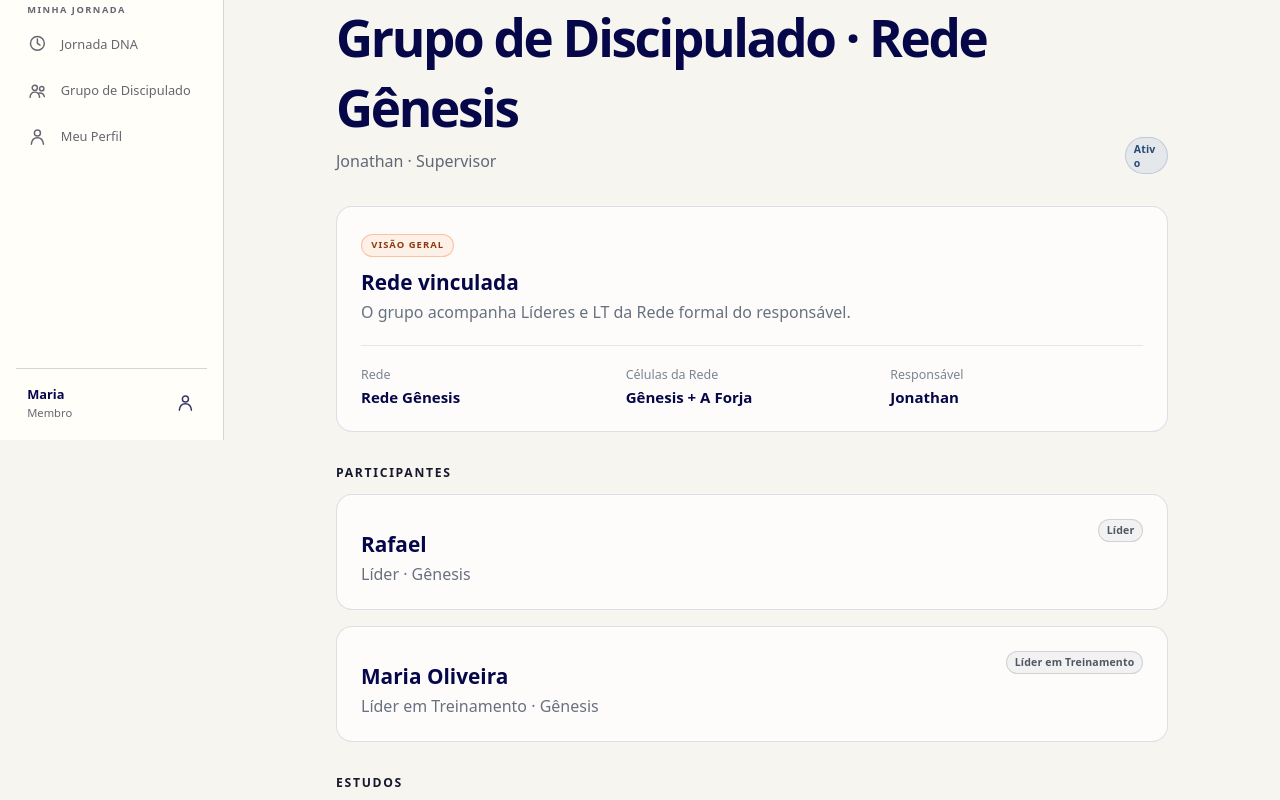
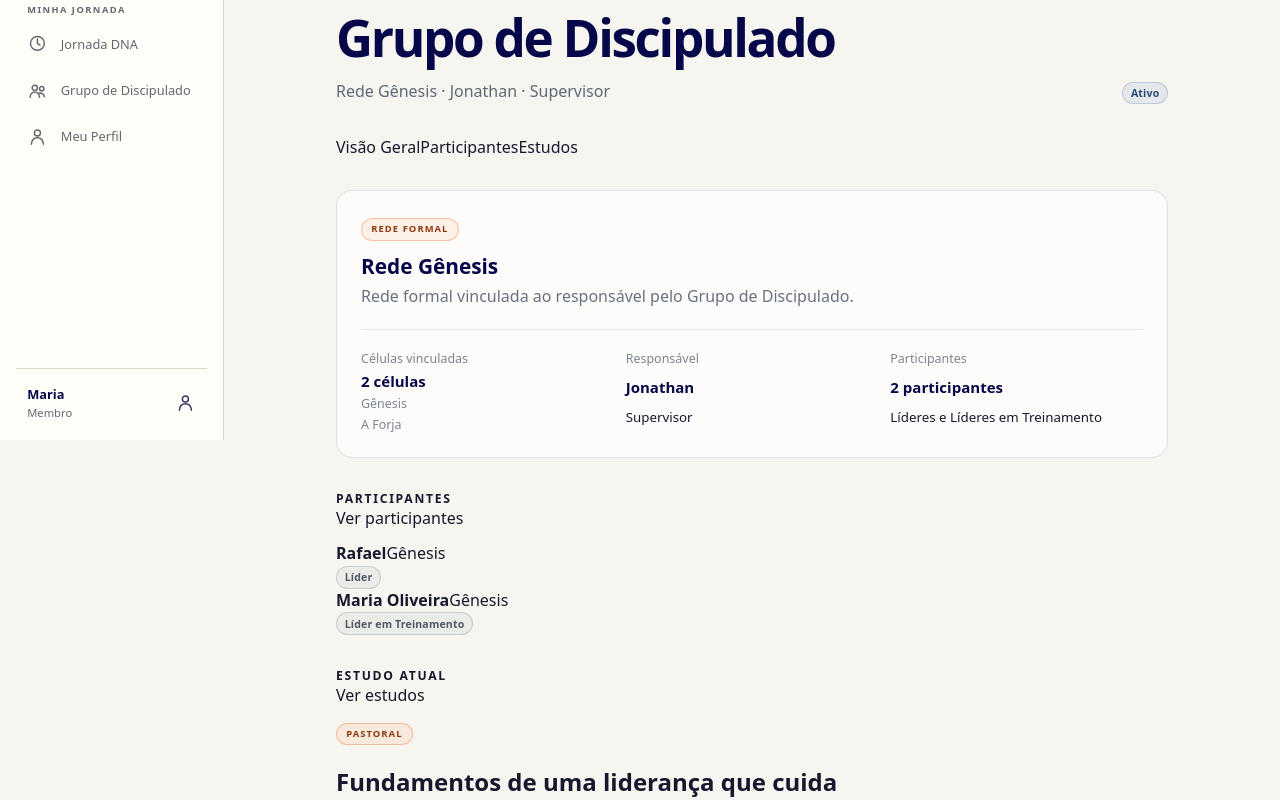
Before and after one commit to hiltonferreira/portal-novaigrejabatista, a Next.js app: page /pastor/grupos-de-discipulado/discipleship-genesis in a window 1280 px wide. Shown: the part 360-1160 px from the top of the page. Built offline with nearby package versions, Linux system fonts and the light colour scheme.

Commit message:
refine discipleship group workspace

```diff
--- a/app/pastor/grupos-de-discipulado/[groupId]/page.tsx
+++ b/app/pastor/grupos-de-discipulado/[groupId]/page.tsx
@@ -4,15 +4,34 @@ import { ContextTag, StatusTag } from "@/components/portal-patterns";
 import { discipleshipGroupsMock } from "@/data/discipleship-groups";
 import styles from "../discipleship-groups.module.css";
 
-export default async function DiscipleshipGroupPage({ params }: { params: Promise<{ groupId: string }> }) {
+type GroupSection = "visao-geral" | "participantes" | "estudos";
+
+export default async function DiscipleshipGroupPage({ params, searchParams }: { params: Promise<{ groupId: string }>; searchParams: Promise<{ secao?: string }> }) {
   const { groupId } = await params;
+  const { secao } = await searchParams;
   const group = discipleshipGroupsMock.find((item) => item.id === groupId);
   if (!group) notFound();
+  const active: GroupSection = secao === "participantes" || secao === "estudos" ? secao : "visao-geral";
+  const href = (section: GroupSection) => `/pastor/grupos-de-discipulado/${group.id}?secao=${section}`;
+  const currentStudy = group.studies[0];
+
   return <main className={styles.page}>
     <Link className={styles.back} href="/pastor/grupos-de-discipulado">← Voltar para Grupos de Discipulado</Link>
-    <header className={styles.heading}><div><p className={styles.eyebrow}>Grupo de discipulado</p><h1>{group.name}</h1><p>{group.leaderName} · {group.leaderRole}</p></div><StatusTag tone="progress">{group.status}</StatusTag></header>
-    <section className={styles.card}><div className={styles.cardTop}><div><ContextTag>Visão Geral</ContextTag><h2>Rede vinculada</h2><p>O grupo acompanha Líderes e LT da Rede formal do responsável.</p></div></div><div className={styles.meta}><div><span>Rede</span><strong>{group.networkName}</strong></div><div><span>Células da Rede</span><strong>{group.networkCells.join(" + ")}</strong></div><div><span>Responsável</span><strong>{group.leaderName}</strong></div></div></section>
-    <section className={styles.section}><p className={styles.eyebrow}>Participantes</p><div className={styles.list}>{group.participants.map((person)=><article className={styles.card} key={person.name}><div className={styles.cardTop}><div><h2>{person.name}</h2><p>{person.role} · {person.cellName}</p></div><StatusTag tone="neutral">{person.role}</StatusTag></div></article>)}</div></section>
-    <section className={styles.section}><p className={styles.eyebrow}>Estudos</p><div className={styles.list}>{group.studies.map((study)=><article className={styles.card} key={study.title}><div className={styles.cardTop}><div><ContextTag>{study.source}</ContextTag><h2>{study.title}</h2><p>{study.source === "Pastoral" ? "Conteúdo recebido da liderança pastoral para aplicação no grupo." : "Conteúdo criado especificamente pelo responsável deste grupo."}</p></div></div></article>)}</div></section>
+    <header className={styles.heading}><div><p className={styles.eyebrow}>Grupo de discipulado</p><h1>Grupo de Discipulado</h1><p>{group.networkName} · {group.leaderName} · {group.leaderRole}</p></div><StatusTag tone="progress">{group.status}</StatusTag></header>
+    <nav className={styles.tabs} aria-label="Áreas do Grupo de Discipulado">
+      <Link className={active === "visao-geral" ? styles.activeTab : undefined} href={href("visao-geral")}>Visão Geral</Link>
+      <Link className={active === "participantes" ? styles.activeTab : undefined} href={href("participantes")}>Participantes</Link>
+      <Link className={active === "estudos" ? styles.activeTab : undefined} href={href("estudos")}>Estudos</Link>
+    </nav>
+
+    {active === "visao-geral" && <>
+      <section className={styles.card}><div className={styles.cardTop}><div><ContextTag>Rede formal</ContextTag><h2>{group.networkName}</h2><p>Rede formal vinculada ao responsável pelo Grupo de Discipulado.</p></div></div><div className={styles.meta}><div><span>Células vinculadas</span><strong>{group.networkCells.length} células</strong><div className={styles.chips}>{group.networkCells.map((cell)=><span key={cell}>{cell}</span>)}</div></div><div><span>Responsável</span><strong>{group.leaderName}</strong><small>{group.leaderRole}</small></div><div><span>Participantes</span><strong>{group.participants.length} participantes</strong><small>Líderes e Líderes em Treinamento</small></div></div></section>
+      <section className={styles.section}><div className={styles.sectionTitle}><p className={styles.eyebrow}>Participantes</p><Link href={href("participantes")}>Ver participantes</Link></div><div className={styles.compactPeople}>{group.participants.slice(0,3).map((person)=><div className={styles.personRow} key={person.name}><div><strong>{person.name}</strong><span>{person.cellName}</span></div><StatusTag tone="neutral">{person.role}</StatusTag></div>)}</div></section>
+      <section className={styles.section}><div className={styles.sectionTitle}><p className={styles.eyebrow}>Estudo atual</p><Link href={href("estudos")}>Ver estudos</Link></div>{currentStudy ? <article className={styles.studyCard}><div><ContextTag>{currentStudy.source}</ContextTag><h2>{currentStudy.title}</h2><p>{currentStudy.source === "Pastoral" ? "Conteúdo recebido da liderança pastoral para aplicação no grupo." : "Conteúdo criado especificamente pelo responsável deste grupo."}</p></div><Link className="action-link secondary" href={href("estudos")}>Abrir estudo</Link></article> : <div className={styles.empty}>Nenhum estudo definido para este grupo.</div>}</section>
+    </>}
+
+    {active === "participantes" && <section className={styles.section}><div className={styles.sectionTitle}><div><p className={styles.eyebrow}>Participantes</p><h2>Líderes e LT da Rede</h2></div><button className="action-link secondary" type="button">Gerenciar participantes</button></div><div className={styles.compactPeople}>{group.participants.map((person)=><div className={styles.personRow} key={person.name}><div><strong>{person.name}</strong><span>{person.cellName}</span></div><StatusTag tone="neutral">{person.role}</StatusTag></div>)}</div><p className={styles.helper}>O gerenciamento deve considerar somente Líderes e Líderes em Treinamento pertencentes à Rede formal deste responsável.</p></section>}
+
+    {active === "estudos" && <section className={styles.section}><div className={styles.sectionTitle}><div><p className={styles.eyebrow}>Estudos</p><h2>Conteúdo do Grupo de Discipulado</h2></div><button className="action-link primary" type="button">Adicionar estudo</button></div>{currentStudy && <article className={styles.studyCard}><div><ContextTag>{currentStudy.source}</ContextTag><h2>{currentStudy.title}</h2><p>{currentStudy.source === "Pastoral" ? "Conteúdo recebido da liderança pastoral para aplicação no grupo." : "Conteúdo criado especificamente pelo responsável deste grupo."}</p></div><span className={styles.currentLabel}>Estudo atual</span></article>}<div className={styles.studyChoices}><div><strong>Usar estudo pastoral</strong><p>Selecionar um conteúdo disponibilizado pela liderança pastoral.</p></div><div><strong>Criar estudo para este grupo</strong><p>Criar conteúdo específico para o Grupo de Discipulado.</p></div></div></section>}
   </main>;
 }
```
